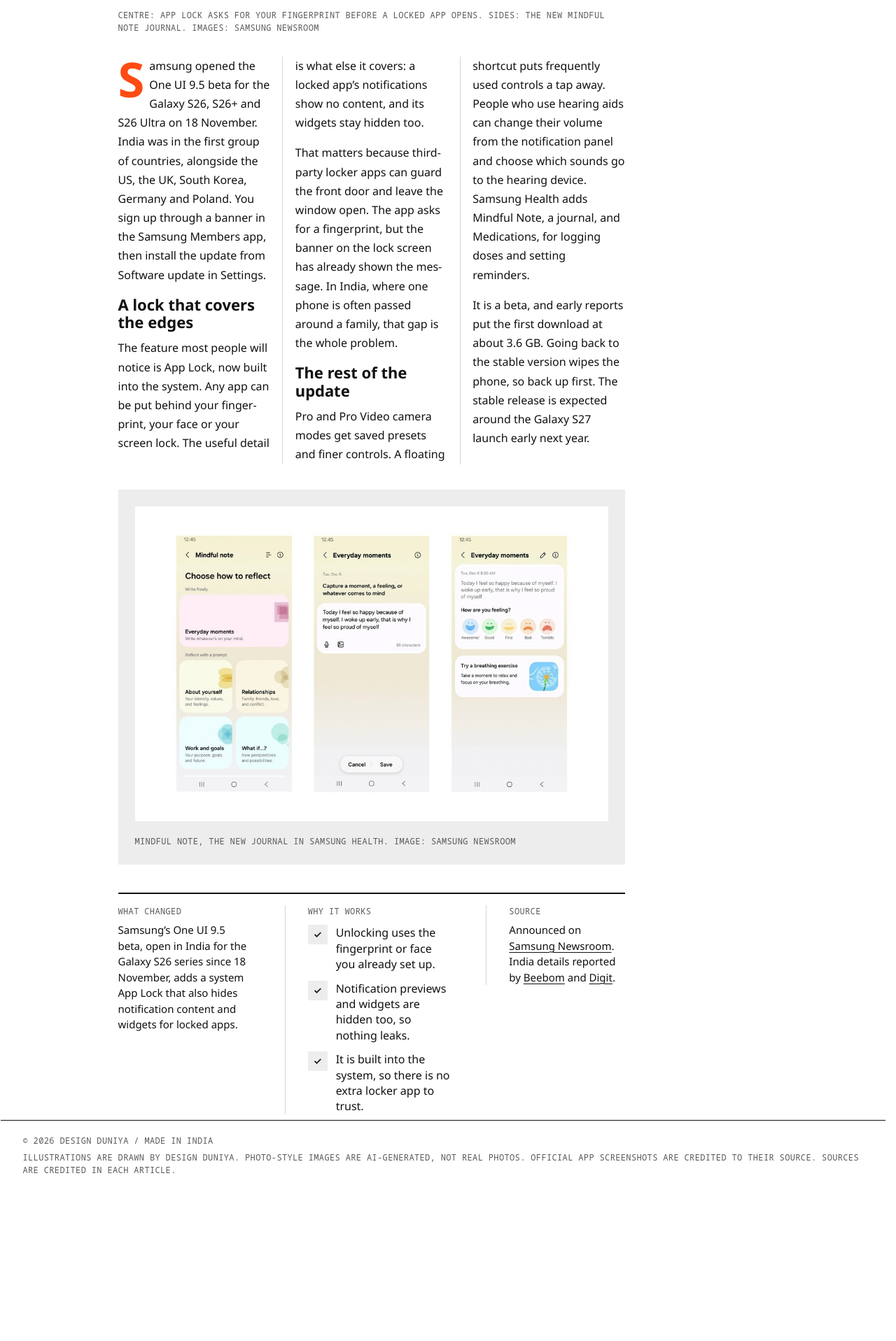
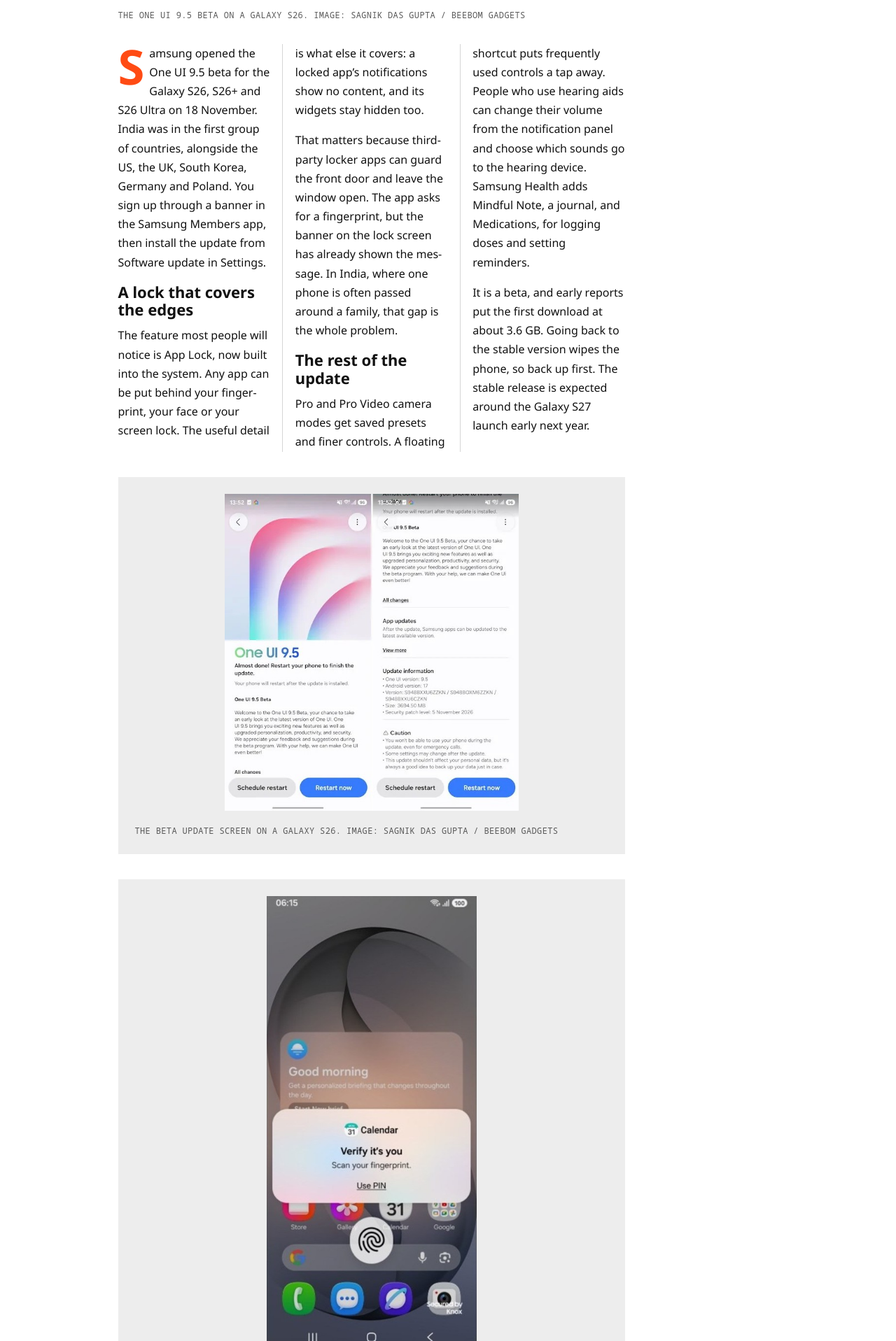
Before and after one commit to shrutibhise12-ui/design-duniya, a plain HTML site: page samsung-app-lock.html in a window 1280 px wide. Shown: the part 883-2800 px from the top of the page at 70% size. Before the commit the page ends 2601 px from the top, so only its background shows below. Drawn offline with Linux system fonts and the light colour scheme; a script that the page names is missing; a web font is replaced by a local one.

Commit message:
Samsung story: Beebom Gadgets lead image and update screenshots, credited
Co-Authored-By: Claude Opus 5.5 <noreply@anthropic.com>
Claude-Session: https://claude.ai/code/session_01WDEkrPF6GciVGTHpJN73RG

```diff
--- a/samsung-app-lock.html
+++ b/samsung-app-lock.html
@@ -739,8 +739,8 @@ a.media:hover { text-decoration: none; }
         <p>By <b>DD Desk</b><br><span class="mono mute">22 Nov 2026 &nbsp;·&nbsp; 3 min read</span></p>
       </div>
       <figure class="article__hero">
-        <div class="media"><img src="images/samsung-app-lock.jpg" alt="A Galaxy phone in the centre showing a Verify it’s you fingerprint prompt for a locked Calendar app, between two Samsung Health Mindful Note screens."></div>
-        <figcaption class="mono">Centre: App Lock asks for your fingerprint before a locked app opens. Sides: the new Mindful Note journal. Images: <a href="https://news.samsung.com/global/samsung-begins-one-ui-9-5-beta-program" rel="noopener">Samsung Newsroom</a></figcaption>
+        <div class="media"><img src="images/samsung-app-lock.jpg" alt="A Galaxy phone showing a blue Welcome screen that reads One UI 9.5, on a green and white background."></div>
+        <figcaption class="mono">The One UI 9.5 beta on a Galaxy S26. Image: Sagnik Das Gupta / <a href="https://gadgets.beebom.com/news/samsung-one-ui-9-5-beta-galaxy-s26-india" rel="noopener">Beebom Gadgets</a></figcaption>
       </figure>
       <div class="article__cols3">
         <p>Samsung opened the One UI 9.5 beta for the Galaxy S26, S26+ and S26 Ultra on 18 November. India was in the first group of countries, alongside the US, the UK, South Korea, Germany and Poland. You sign up through a banner in the Samsung Members app, then install the update from Software update in Settings.</p>
@@ -752,6 +752,14 @@ a.media:hover { text-decoration: none; }
         <p>It is a beta, and early reports put the first download at about 3.6 GB. Going back to the stable version wipes the phone, so back up first. The stable release is expected around the Galaxy S27 launch early next year.</p>
       </div>
       <figure class="article__post-after">
+        <img src="images/samsung-one-ui-9-5-beebom.jpg" alt="Two screenshots of the One UI 9.5 beta update screen on a Galaxy S26 in India, with Restart now and Schedule restart buttons and the update size of 3694.50 MB." loading="lazy" style="display:block;width:100%;max-width:420px;height:auto;margin:0 auto">
+        <figcaption class="mono" style="max-width:none">The beta update screen on a Galaxy S26. Image: Sagnik Das Gupta / <a href="https://gadgets.beebom.com/news/samsung-one-ui-9-5-beta-galaxy-s26-india" rel="noopener">Beebom Gadgets</a></figcaption>
+      </figure>
+      <figure class="article__post-after">
+        <img src="images/samsung-app-lock-screen.jpg" alt="A Galaxy home screen with a Verify it’s you prompt from the locked Calendar app, asking for a fingerprint." loading="lazy" style="display:block;width:100%;max-width:300px;height:auto;margin:0 auto">
+        <figcaption class="mono" style="max-width:none">App Lock asks for your fingerprint before a locked app opens. Image: <a href="https://news.samsung.com/global/samsung-begins-one-ui-9-5-beta-program" rel="noopener">Samsung Newsroom</a></figcaption>
+      </figure>
+      <figure class="article__post-after">
         <img src="images/samsung-mindful-note.jpg" alt="Three Samsung Health screens for Mindful Note: choosing how to reflect, writing an everyday moment, and picking a mood." loading="lazy" style="display:block;width:100%;max-width:none;height:auto">
         <figcaption class="mono" style="max-width:none">Mindful Note, the new journal in Samsung Health. Image: <a href="https://news.samsung.com/global/samsung-begins-one-ui-9-5-beta-program" rel="noopener">Samsung Newsroom</a></figcaption>
       </figure>
@@ -760,7 +768,7 @@ a.media:hover { text-decoration: none; }
         <div><p class="mono mute">Why it works</p><ul class="why"><li>Unlocking uses the fingerprint or face you already set up.</li><li>Notification previews and widgets are hidden too, so nothing leaks.</li><li>It is built into the system, so there is no extra locker app to trust.</li></ul></div>
         <div class="source">
           <p class="mono mute">Source</p>
-          <p>Announced on <a href="https://news.samsung.com/global/samsung-begins-one-ui-9-5-beta-program" rel="noopener">Samsung Newsroom</a>. India details reported by <a href="https://gadgets.beebom.com/news/samsung-one-ui-9-5-beta-galaxy-s26-india" rel="noopener">Beebom</a> and <a href="https://www.digit.in/news/mobile-phones/one-ui-9-5-beta-rolls-out-in-india-check-new-features-and-eligible-samsung-devices.html" rel="noopener">Digit</a>.</p>
+          <p>Announced on <a href="https://news.samsung.com/global/samsung-begins-one-ui-9-5-beta-program" rel="noopener">Samsung Newsroom</a>. India details from <a href="https://gadgets.beebom.com/news/samsung-one-ui-9-5-beta-galaxy-s26-india" rel="noopener">Beebom Gadgets</a> (which also supplied the lead image and update screenshots) and <a href="https://www.digit.in/news/mobile-phones/one-ui-9-5-beta-rolls-out-in-india-check-new-features-and-eligible-samsung-devices.html" rel="noopener">Digit</a>.</p>
         </div>
       </div>
     </article>
```
Also changed, not shown: images/samsung-app-lock-screen.jpg (added), images/samsung-app-lock.jpg, images/samsung-one-ui-9-5-beebom.jpg (added).
